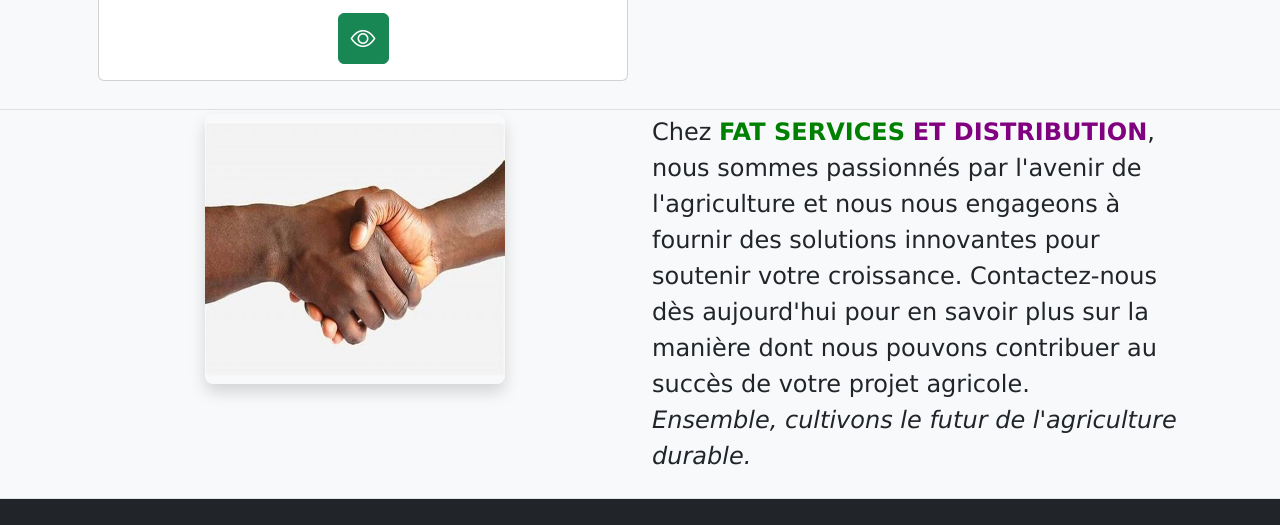
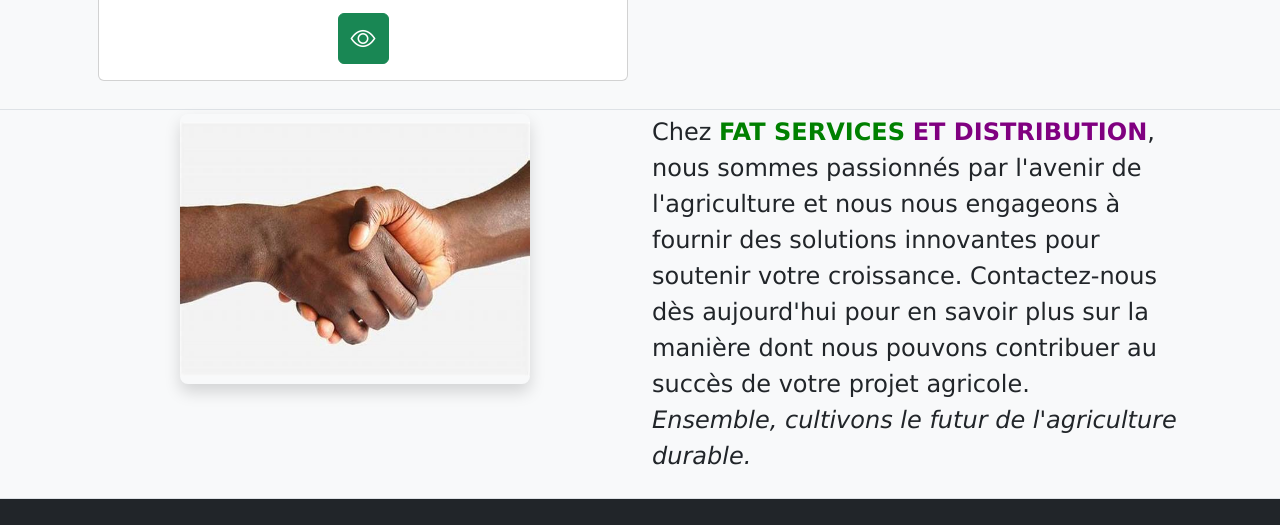
Before and after one commit to Bambaou/Fat-service, a plain HTML site: page index.html in a window 1280 px wide. Shown: the part 2902-3427 px from the top of the page. Drawn offline with nearby package versions, Linux system fonts and the light colour scheme.

Commit message:
Update index.html

```diff
--- a/index.html
+++ b/index.html
@@ -446,7 +446,7 @@
 		<div class="container">
 			<div class="row">
 				<div class="col-12 col-sm-6 col-md-10 col-lg-6">
-					<img src="image/approch1.jpg" alt="no-image" title="" class="rounded-3 mx-auto d-block shadow py-2" style="width: 300px; height: 270px;" id="img-approch">
+					<img src="image/approch1.jpg" alt="no-image" title="" class="rounded-3 mx-auto d-block shadow py-2" style="width: 350px; height: 270px;" id="img-approch">
 				</div>
 				<div class="col-12 col-sm-6 col-md-10 col-lg-6">
 					<!--<h2 class="fw-bold">Notre approche</h2>-->
```
